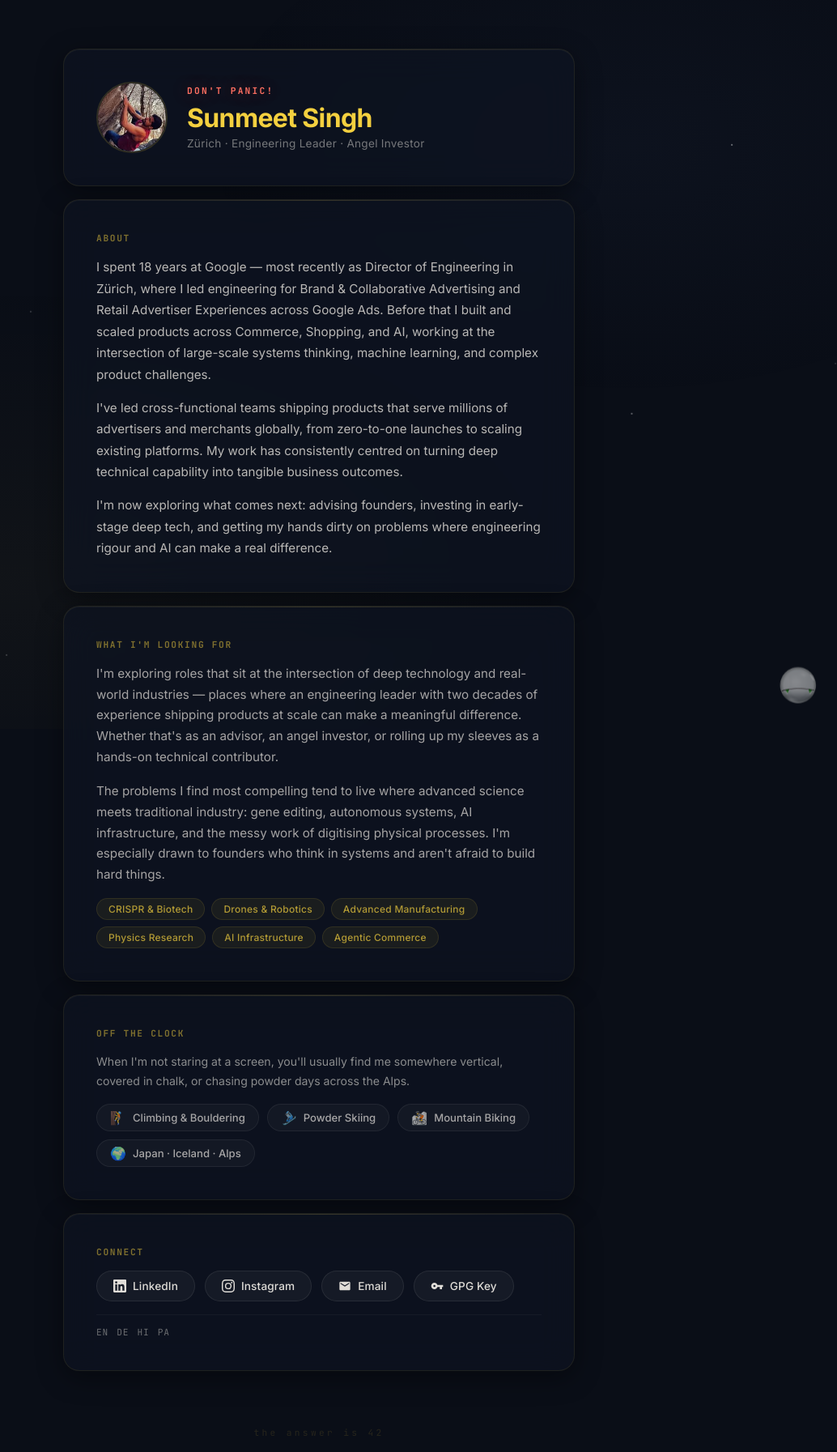
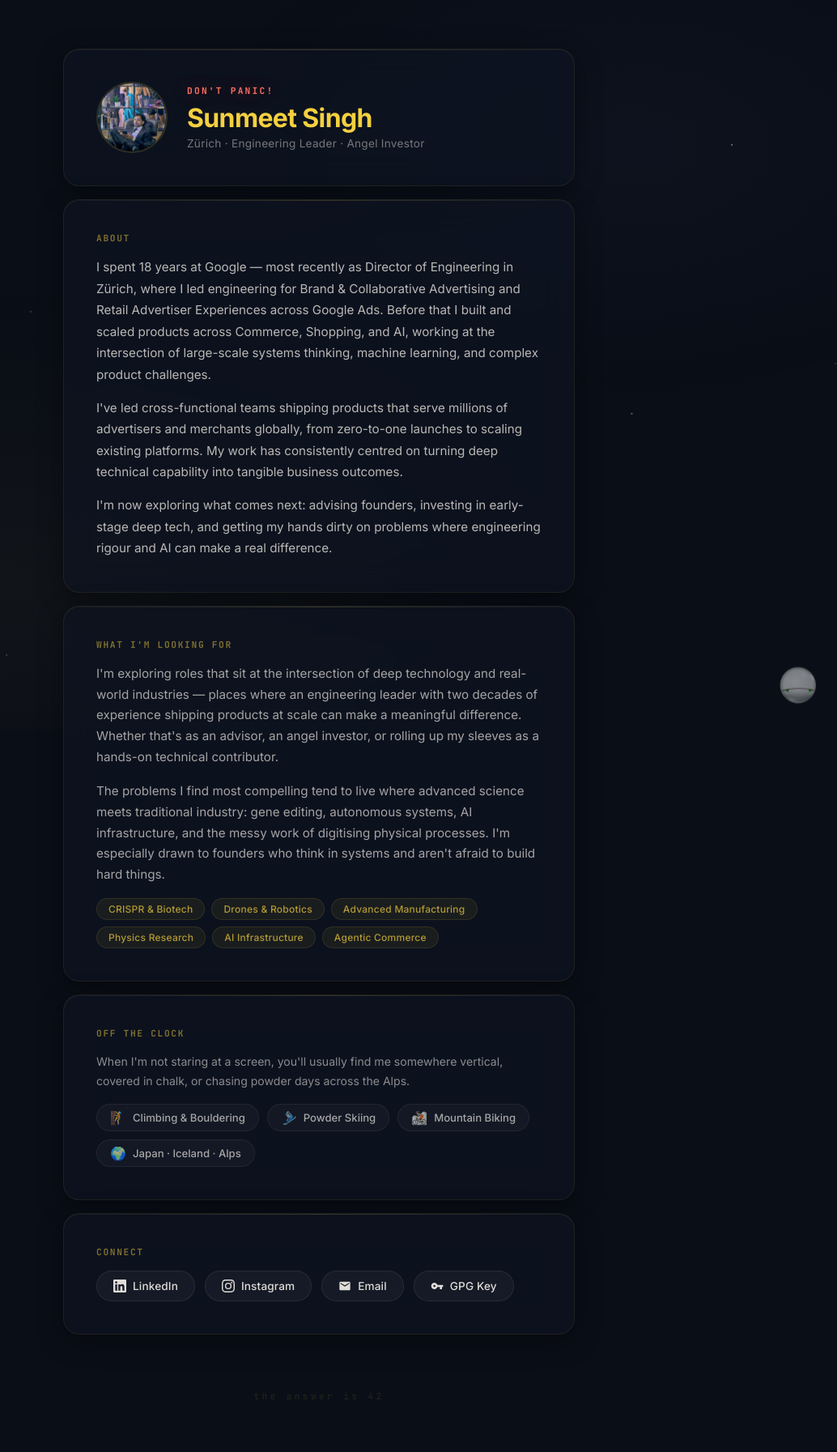
Before and after one commit to sunmeetsingh/sunmeetsingh.github.io, a Jekyll site: the page built from index.html, in a window 1280 px wide. Shown: the whole page at 81% size, without its empty margins (246-1280 px from the left). Built offline with Jekyll 4.4.1, drawn with Linux system fonts in a browser that asks for light colours; after the commit the page ends 1748 px from its top, so only the background shows below that.

Commit message:
Update profile pic and remove language codes

```diff
--- a/_layouts/default.html
+++ b/_layouts/default.html
@@ -385,28 +385,7 @@
             flex-shrink: 0;
         }
 
-        /* ── Languages ────────────────────────────────────────── */
-        .languages {
-            display: flex;
-            flex-wrap: wrap;
-            align-items: center;
-            gap: 10px;
-            font-size: 0.7rem;
-            color: rgba(224, 221, 216, 0.35);
-            margin-top: 16px;
-            padding-top: 14px;
-            border-top: 1px solid rgba(255, 255, 255, 0.04);
-        }
 
-        .lang {
-            letter-spacing: 0.08em;
-            font-family: 'JetBrains Mono', monospace;
-        }
-
-        .lang-label {
-            color: rgba(224, 221, 216, 0.45);
-            font-weight: 500;
-        }
 
         /* ── Marvin ───────────────────────────────────────────── */
         .marvin-container {
--- a/index.html
+++ b/index.html
@@ -96,10 +96,4 @@
             GPG Key
         </a>
     </div>
-    <div class="languages">
-        <span class="lang"><span class="lang-label">EN</span></span>
-        <span class="lang"><span class="lang-label">DE</span></span>
-        <span class="lang"><span class="lang-label">HI</span></span>
-        <span class="lang"><span class="lang-label">PA</span></span>
-    </div>
 </div>
```
Also changed, not shown: profile.jpg.
